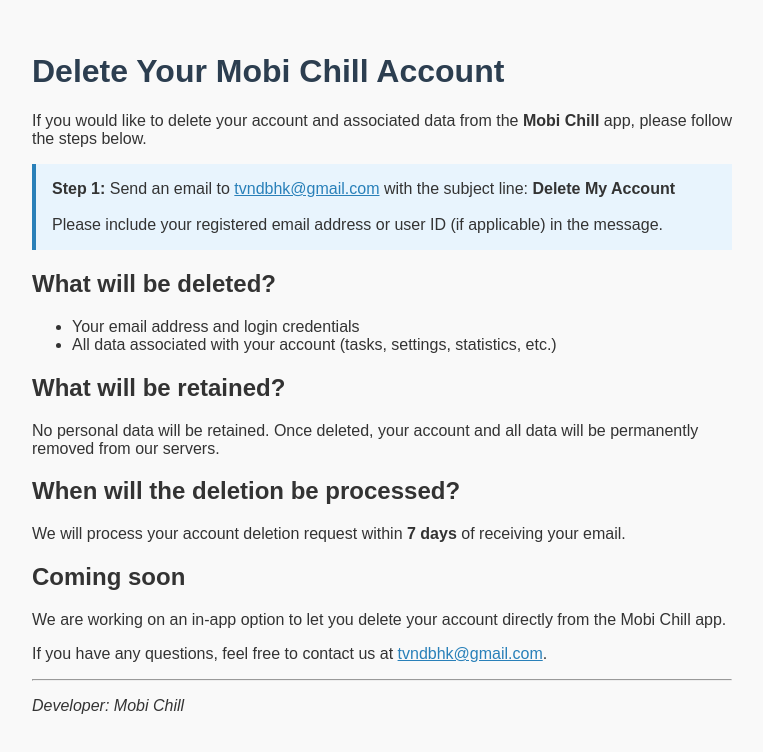
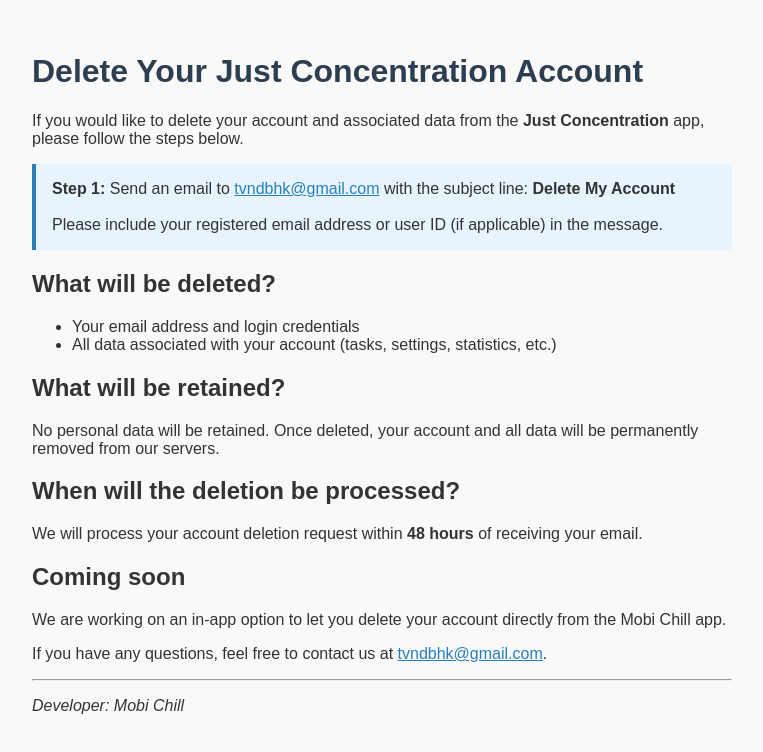
Before and after one commit to 851338/deleteaccount, a plain HTML site: page index.html in a window 1280 px wide. Shown: the whole page, without its empty margins (258-1021 px from the left). Drawn offline with Linux system fonts and the light colour scheme.

Commit message:
Update index.html

```diff
--- a/index.html
+++ b/index.html
@@ -3,7 +3,7 @@
 <head>
   <meta charset="UTF-8" />
   <meta name="viewport" content="width=device-width, initial-scale=1.0"/>
-  <title>Delete Your Mobi Chill Account</title>
+  <title>Delete Your Just Concentration Account</title>
   <style>
     body {
       font-family: sans-serif;
@@ -28,9 +28,9 @@
   </style>
 </head>
 <body>
-  <h1>Delete Your Mobi Chill Account</h1>
+  <h1>Delete Your Just Concentration Account</h1>
 
-  <p>If you would like to delete your account and associated data from the <strong>Mobi Chill</strong> app, please follow the steps below.</p>
+  <p>If you would like to delete your account and associated data from the <strong>Just Concentration</strong> app, please follow the steps below.</p>
 
   <div class="highlight">
     <strong>Step 1:</strong> Send an email to <a href="mailto:tvndbhk@gmail.com">tvndbhk@gmail.com</a>
@@ -48,7 +48,7 @@
   <p>No personal data will be retained. Once deleted, your account and all data will be permanently removed from our servers.</p>
 
   <h2>When will the deletion be processed?</h2>
-  <p>We will process your account deletion request within <strong>7 days</strong> of receiving your email.</p>
+  <p>We will process your account deletion request within <strong>48 hours</strong> of receiving your email.</p>
 
   <h2>Coming soon</h2>
   <p>We are working on an in-app option to let you delete your account directly from the Mobi Chill app.</p>
```
